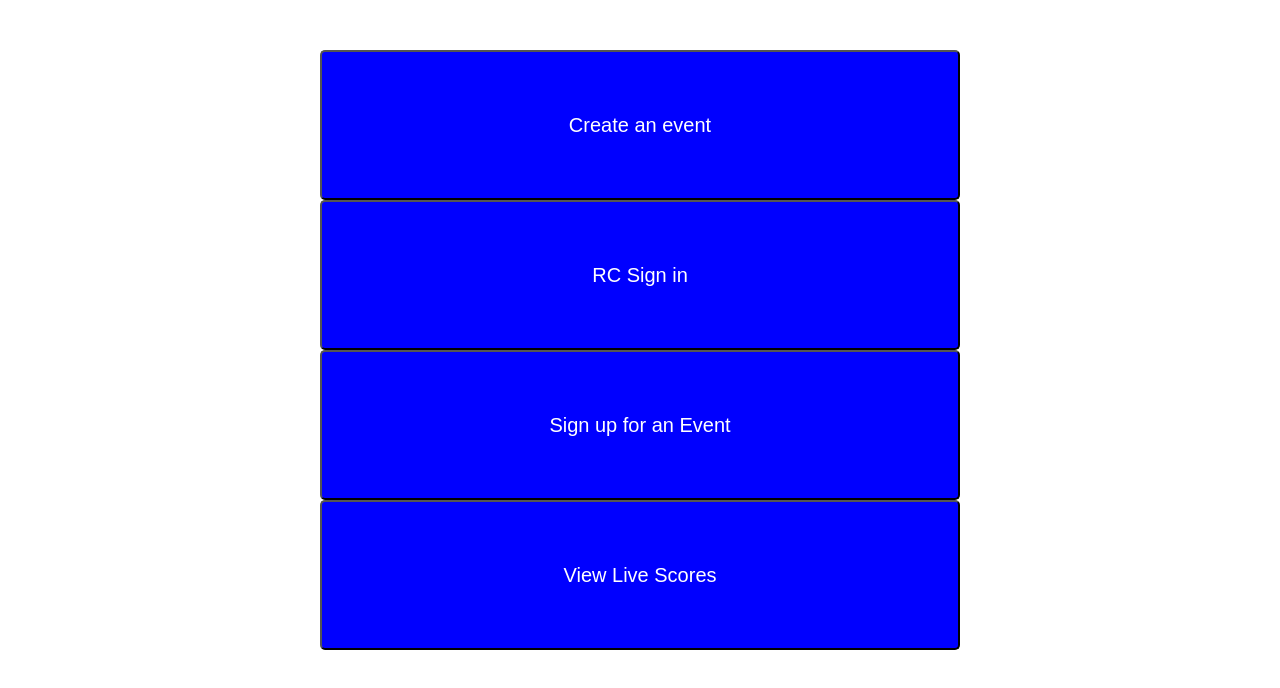
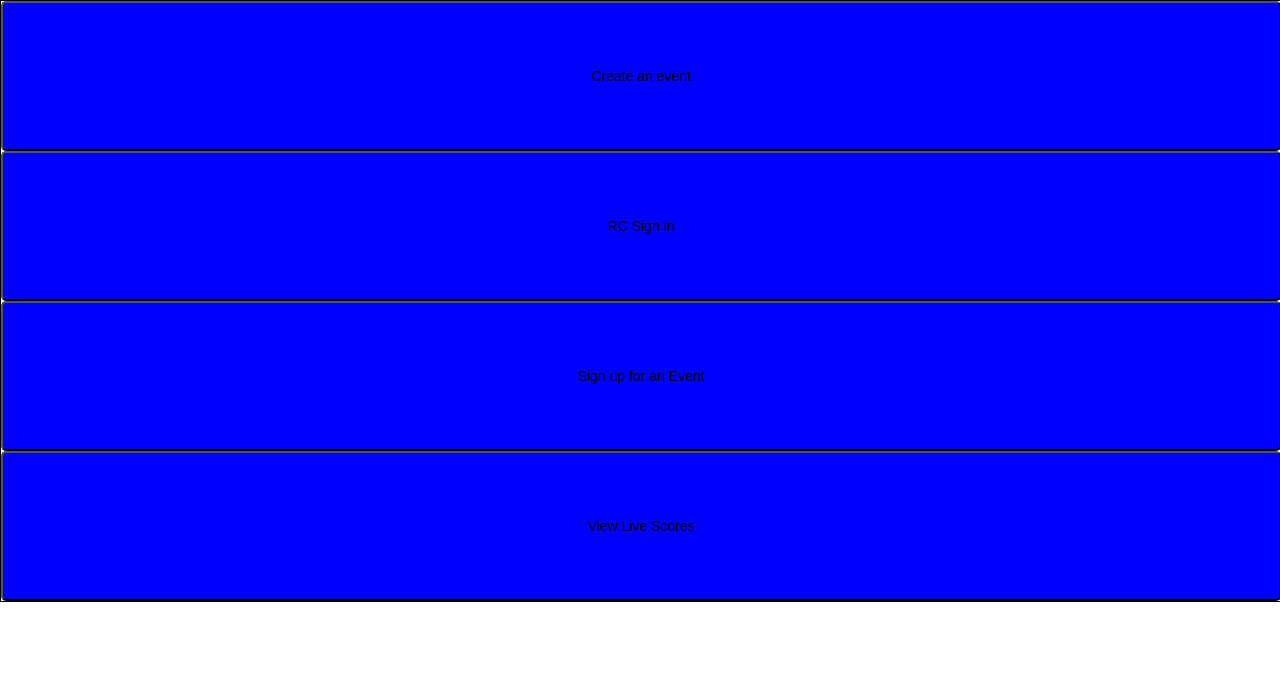
Before and after one commit to SamRoehrich/281-web, a Next.js app: page / in a window 1280 px wide. Shown: the top 688 px of the page. Built offline with nearby package versions, Linux system fonts and the light colour scheme.

Commit message:
More styling

```diff
--- a/components/EventList.jsx
+++ b/components/EventList.jsx
@@ -29,7 +29,7 @@ const EventList = ({ user }) => {
     );
   else {
     return (
-      <Container>
+      <Container height="100%">
         {error && "ERROR!"}
         {loading && "Loading..."}
         {data &&
--- a/components/styled/Button.jsx
+++ b/components/styled/Button.jsx
@@ -1,4 +1,5 @@
 import styled from "styled-components";
+import Text from "./Text"
 
 const StyledButton = styled.button({
   height: "150px",
@@ -7,15 +8,10 @@ const StyledButton = styled.button({
   backgroundColor: "blue",
 });
 
-const Text = styled.p({
-  fontSize: 20,
-  color: "white",
-});
-
-const Button = ({ text, onClick }) => {
+const Button = ({ text, fontSize, onClick }) => {
   return (
     <StyledButton onClick={onClick}>
-      <Text>{text}</Text>
+      <Text fontSize={fontSize}>{text}</Text>
     </StyledButton>
   );
 };
--- a/components/styled/Column.jsx
+++ b/components/styled/Column.jsx
@@ -1,7 +1,7 @@
 import styled from "styled-components";
 
 const Column = styled.div`
-  width: ${(props) => (props.wide ? "25%" : "15%")};
+  width: ${(props) => (props.width ? `${props.width}vw` : "15%")};
   display: flex;
   flex-direction: column;
   align-items: center;
--- a/components/styled/Container.jsx
+++ b/components/styled/Container.jsx
@@ -3,10 +3,14 @@ import styled from "styled-components";
 const Container = styled.div`
   display: flex;
   flex-direction: ${props => props.row ? "row" : "column"};
-  width: ${props => props.wide ? "100%" : "50%"};
+  width: ${props => props.width ? `${props.width}vw` : "100%"};
   margin: 0 auto;
-  margin-top: 50px;
-  height: 85%;
+  justify-content: ${props => props.spaceBetween ? "space-between" : ""};
+  align-items: ${props => props.center ? "center" : ""};
+  /* margin-top: 50px; */
+  margin-left: ${props => props.marginLeft ? props.marginLeft : "0px"};
+  height: ${props => props.height ? props.height : ""};
+  border: 1px solid black;
 `;
 
 export default Container;
--- a/components/styled/Row.jsx
+++ b/components/styled/Row.jsx
@@ -4,7 +4,8 @@ const Row = styled.div`
   height: 10%;
   width: 100%;
   display: flex;
-  align-items: space-evenly;
+  align-items: space-between;
+  justify-content: center;
 `;
 
 export default Row;
--- a/components/styled/Text.jsx
+++ b/components/styled/Text.jsx
@@ -1,7 +1,7 @@
 import styled from "styled-components";
 
 const Text = styled.p`
-  font-size: 14px;
+  font-size: ${props => props.fontSize ? props.fontSize : "14px"};
   color: #010101;
 `;
 
```
Also changed, not shown: components/GeneralEventInfo.jsx (added, +14 -0 lines), components/admin/AdminEventInfo.jsx (+26 -13 lines), components/admin/AdminState.js (+7 -0 lines), pages/admin/index.jsx (+4 -5 lines).
